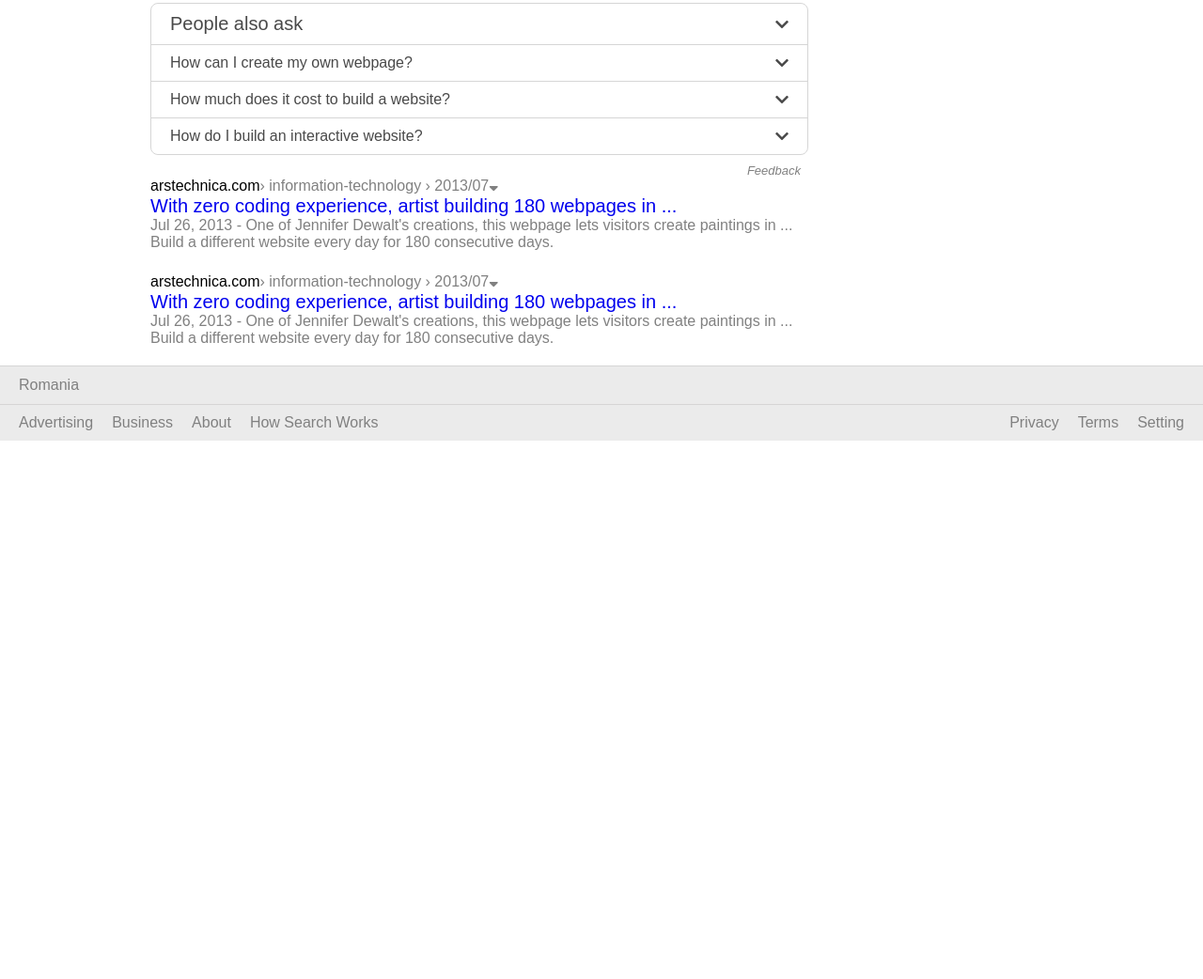
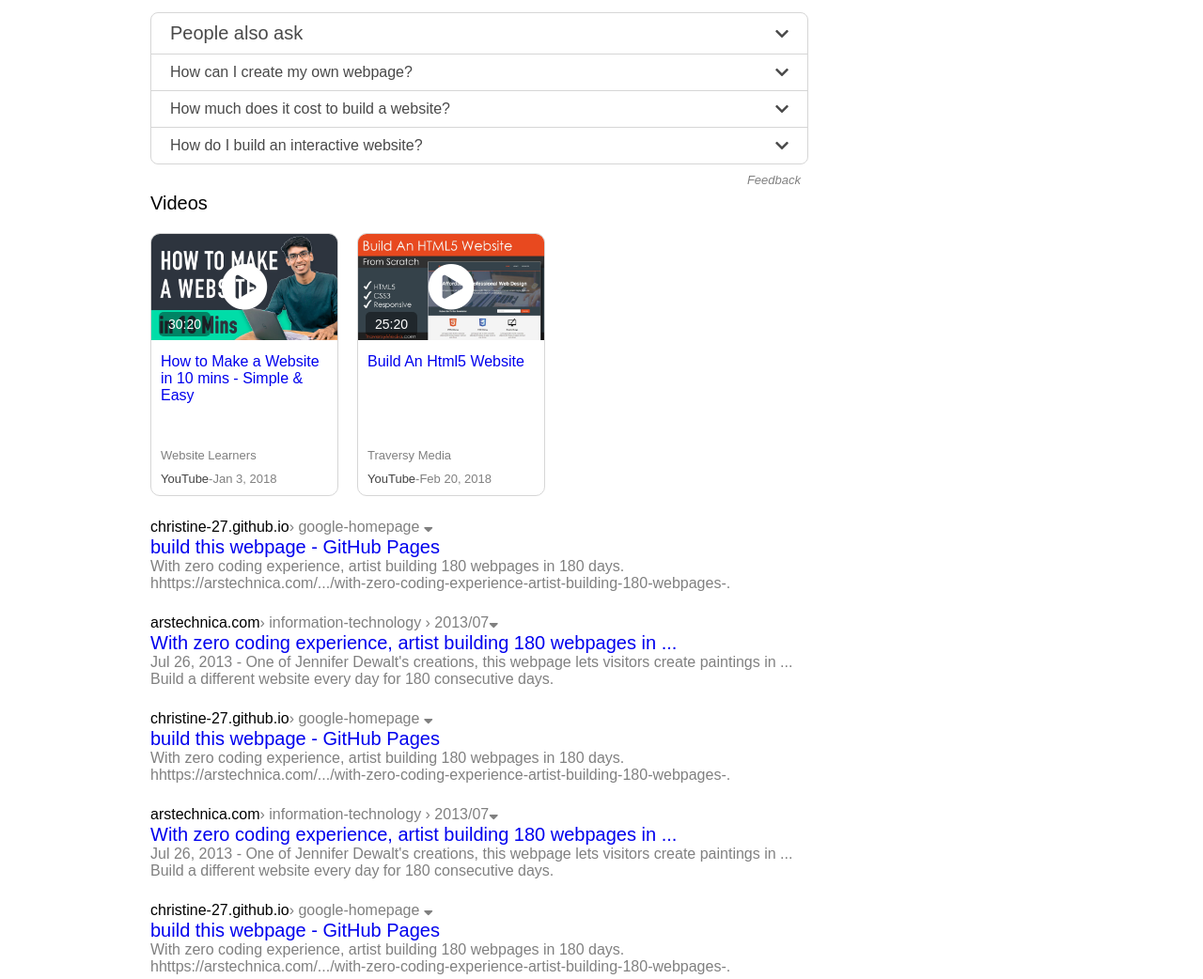
Before and after one commit to nlSzekely/google-search-result-page, a plain HTML site: page index.html in a window 1280 px wide. Shown: the part 558-1600 px from the top of the page at 94% size. Before the commit the page ends 1027 px from the top, so only its background shows below. Drawn offline with Linux system fonts and the light colour scheme.

Commit message:
Videos card done

```diff
--- a/index.html
+++ b/index.html
@@ -122,11 +122,69 @@
             </div>
             <p class="card_feedback">Feedback</p>
         </div>
+        <!-- Videos card -->
+        <p style="font-size: 20px;">Videos</p>
+        <div class="videos">
+
+            <div class="video_card_container">
+                <div class="card_img_container">
+                    <img style="max-width: 200px;" src="thumbnail_one.jpg" />
+                    <div class="play_button"><i class="fas fa-play-circle"></i></div>
+                    <div class="time">30:20</div>
+                </div>
+
+                <a href="#"><p class="video_link">How to Make a Website in 10 mins - Simple & Easy</p></a>
+                <div class="video_card_bottom">
+                    <p>Website Learners</p>
+                    <p style="color:rgb(66, 66, 66);margin-top: 10px;">YouTube<span class="date">-Jan 3, 2018</span></p>
+                </div>
+            </div>
+
+            <div class="video_card_container">
+                <div class="card_img_container">
+                    <img style="max-width: 200px;" src="thumbnail_two.jpg" />
+                    <div class="play_button"><i class="fas fa-play-circle"></i></div>
+                    <div class="time">25:20</div>
+                </div>
+
+                <a href="#"><p class="video_link">Build An Html5 Website</p></a>
+                <div class="video_card_bottom">
+                    <p>Traversy Media</p>
+                    <p style="color:rgb(66, 66, 66);margin-top: 10px;">YouTube<span class="date">-Feb 20, 2018</span></p>
+                </div>
+            </div>
+
+
+        </div>
+
+        <div class="result_link">
+            <span class="link">christine-27.github.io</span><span class="link_gray">› google-homepage <i class="fas fa-sort-down"></i></span>
+            <a class="search_link" href="#"><p>build this webpage - GitHub Pages</p></a>
+            <p class="desc">With zero coding experience, artist building 180 webpages in 180 days. hhttps://arstechnica.com/.../with-zero-coding-experience-artist-building-180-webpages-.</p>
+        </div>
 
         <div class="result_link">
             <span class="link">arstechnica.com</span><span class="link_gray">› information-technology › 2013/07<i class="fas fa-sort-down"></i></span>
             <a class="search_link" href="#"><p>With zero coding experience, artist building 180 webpages in ...</p></a>
             <p class="desc">Jul 26, 2013 - One of Jennifer Dewalt's creations, this webpage lets visitors create paintings in ... Build a different website every day for 180 consecutive days.</p>
+        </div>
+
+        <div class="result_link">
+            <span class="link">christine-27.github.io</span><span class="link_gray">› google-homepage <i class="fas fa-sort-down"></i></span>
+            <a class="search_link" href="#"><p>build this webpage - GitHub Pages</p></a>
+            <p class="desc">With zero coding experience, artist building 180 webpages in 180 days. hhttps://arstechnica.com/.../with-zero-coding-experience-artist-building-180-webpages-.</p>
+        </div>
+
+        <div class="result_link">
+            <span class="link">arstechnica.com</span><span class="link_gray">› information-technology › 2013/07<i class="fas fa-sort-down"></i></span>
+            <a class="search_link" href="#"><p>With zero coding experience, artist building 180 webpages in ...</p></a>
+            <p class="desc">Jul 26, 2013 - One of Jennifer Dewalt's creations, this webpage lets visitors create paintings in ... Build a different website every day for 180 consecutive days.</p>
+        </div>
+
+        <div class="result_link">
+            <span class="link">christine-27.github.io</span><span class="link_gray">› google-homepage <i class="fas fa-sort-down"></i></span>
+            <a class="search_link" href="#"><p>build this webpage - GitHub Pages</p></a>
+            <p class="desc">With zero coding experience, artist building 180 webpages in 180 days. hhttps://arstechnica.com/.../with-zero-coding-experience-artist-building-180-webpages-.</p>
         </div>
 
         <div class="result_link">
--- a/style.css
+++ b/style.css
@@ -259,7 +259,7 @@
     flex-direction: column;
     border: 1px solid rgb(214, 214, 214);
     border-radius: 8px;
-    margin-bottom: 20px;
+    margin: 30px 0;
     position: relative;
 }
 .ask_card_item{
@@ -338,3 +338,57 @@
 .footer_bottom_left ul li:nth-of-type(1) a{
     margin-left: 0;
 }
+
+/* video container */
+.videos{
+    display: flex;
+}
+
+.video_card_container{
+    border: 1px solid rgb(214, 214, 214);
+    height: 280px;
+    width: 200px;
+    border-radius: 10px;
+    overflow: hidden;
+    margin: 20px 0;
+    position: relative;
+    color: gray;
+    margin-right: 20px;
+    cursor: pointer;
+}
+.card_img_container{
+  position: relative;
+}
+
+.date{
+    color: gray;
+}
+
+.video_link{
+    padding: 10px;
+}
+.video_card_bottom{
+    padding: 10px;
+    font-size: 13px;
+    position: absolute;
+    bottom: 0;
+}
+
+.time{
+    position: absolute;
+    bottom: 8px;
+    font-size: 14px;
+    left: 8px;
+    padding: 5px 10px;
+    background-color: rgba(0, 0, 0, 0.404);
+    color: white;
+    border-radius: 5px;
+}
+.play_button{
+    position: absolute;
+    top: 50%;
+    left: 50%;
+    transform: translate(-50%,-50%);
+    color: white;
+    font-size: 50px;
+}
```
Also changed, not shown: thumbnail_one.jpg (added), thumbnail_two.jpg (added).
